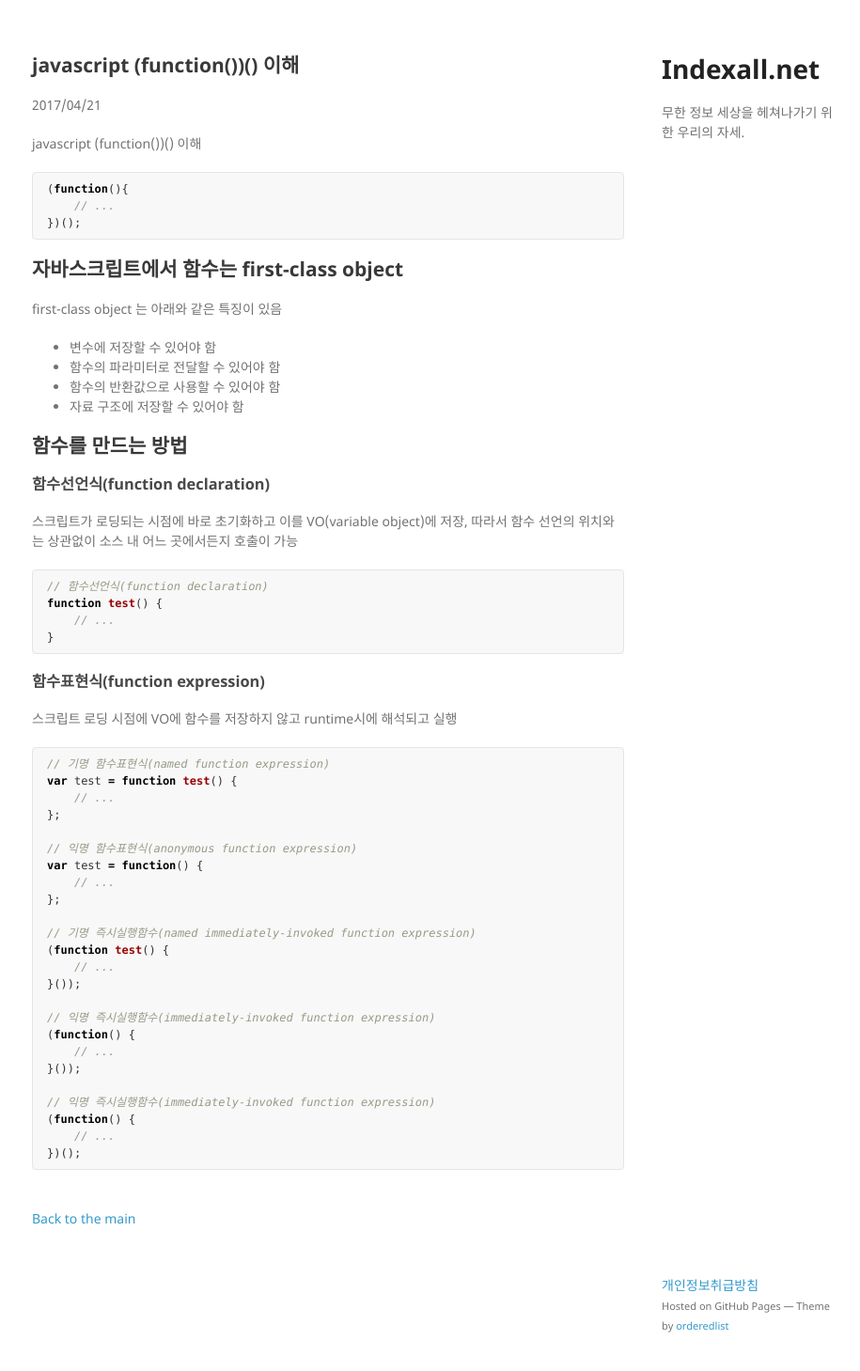
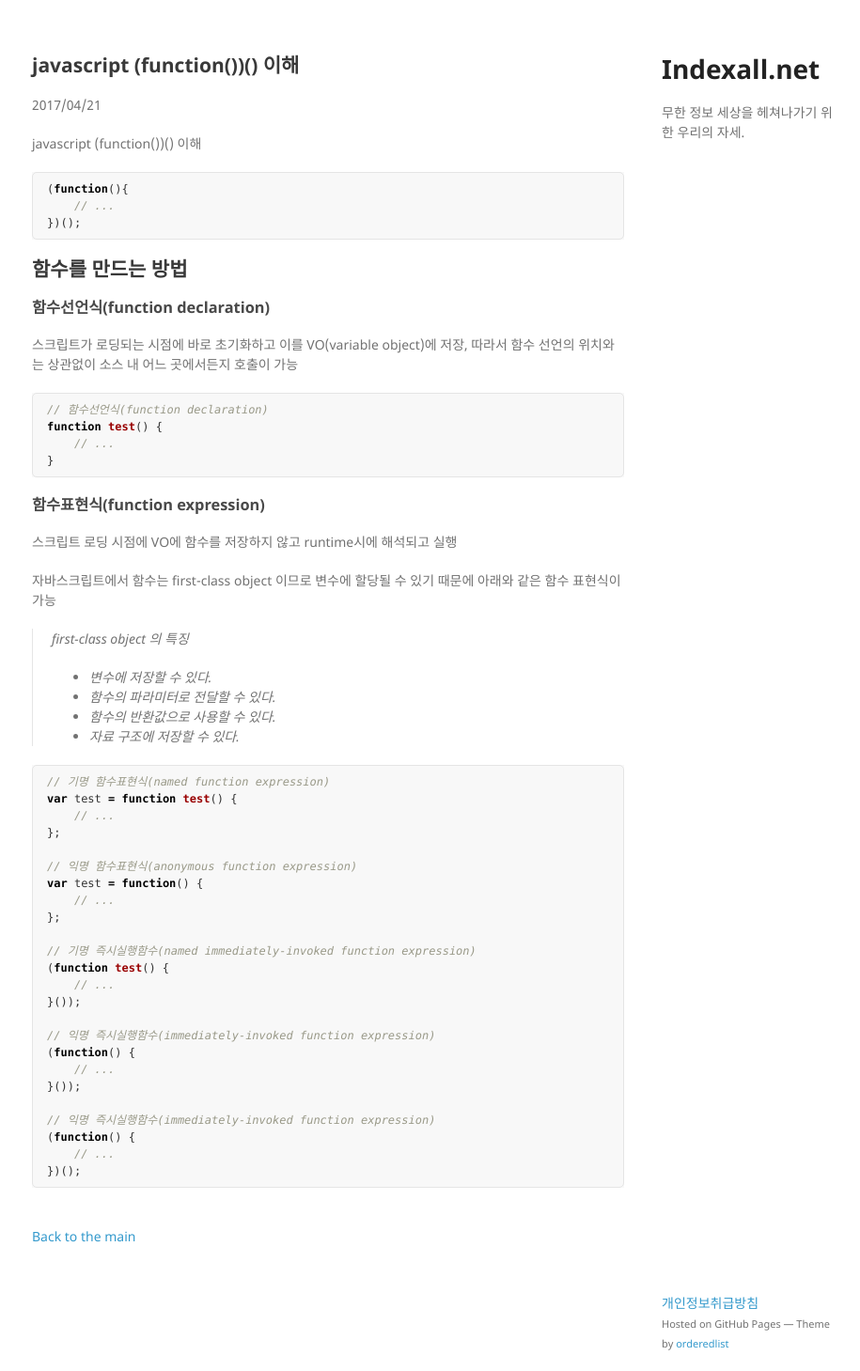
Before and after one commit to indexall/indexall.github.io, a Jekyll site: the page built from _posts/2017-04-21-javascript-function-how-to.md, in a window 1280 px wide. Shown: the whole page at 94% size, without its empty margins (176-1091 px from the left). Built offline with Jekyll 4.4.1, drawn with Linux system fonts in a browser that asks for light colours.

Commit message:
no message

````diff
--- a/_posts/2017-04-21-javascript-function-how-to.md
+++ b/_posts/2017-04-21-javascript-function-how-to.md
@@ -13,13 +13,6 @@ javascript (function())() 이해
 })();
 ```
 
-## 자바스크립트에서 함수는 first-class object
-first-class object 는 아래와 같은 특징이 있음
-- 변수에 저장할 수 있어야 함
-- 함수의 파라미터로 전달할 수 있어야 함
-- 함수의 반환값으로 사용할 수 있어야 함
-- 자료 구조에 저장할 수 있어야 함
-
 ## 함수를 만드는 방법
 ### 함수선언식(function declaration)
 스크립트가 로딩되는 시점에 바로 초기화하고 이를 VO(variable object)에 저장, 따라서 함수 선언의 위치와는 상관없이 소스 내 어느 곳에서든지 호출이 가능
@@ -33,6 +26,15 @@ function test() {
 
 ### 함수표현식(function expression)
 스크립트 로딩 시점에 VO에 함수를 저장하지 않고 runtime시에 해석되고 실행
+
+자바스크립트에서 함수는 first-class object 이므로 변수에 할당될 수 있기 때문에 아래와 같은 함수 표현식이 가능
+
+> first-class object 의 특징
+> - 변수에 저장할 수 있다.
+> - 함수의 파라미터로 전달할 수 있다.
+> - 함수의 반환값으로 사용할 수 있다.
+> - 자료 구조에 저장할 수 있다.
+
 
 ```javascript
 // 기명 함수표현식(named function expression)
````
